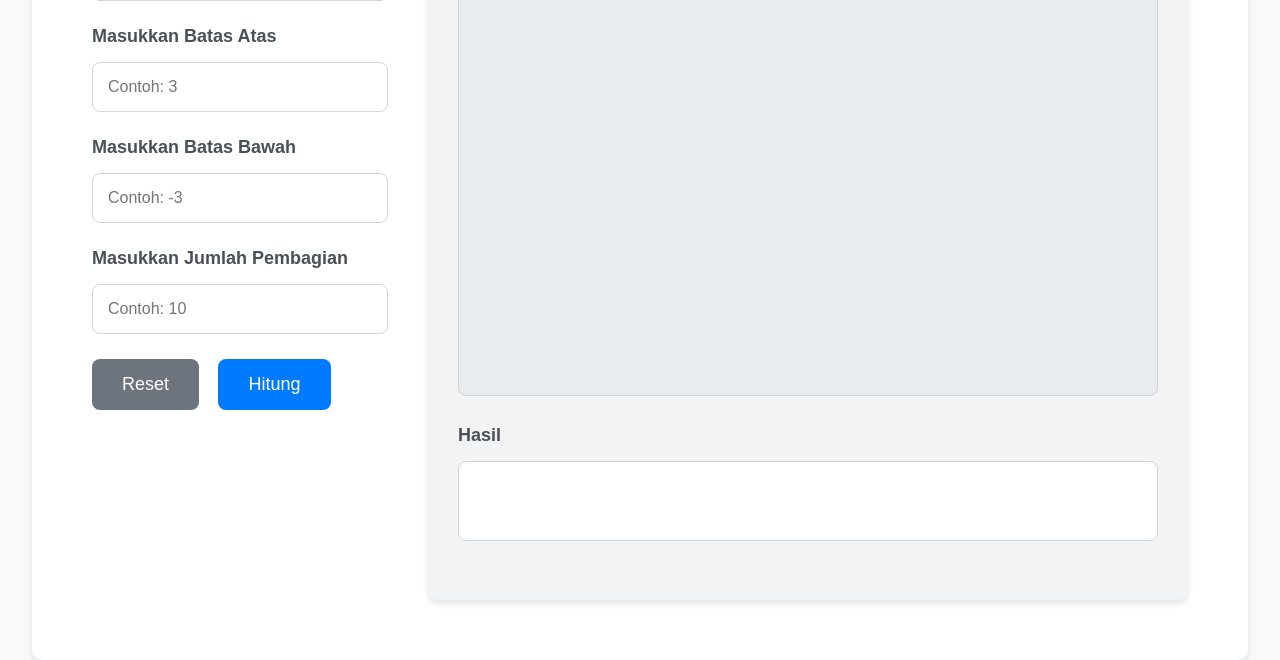
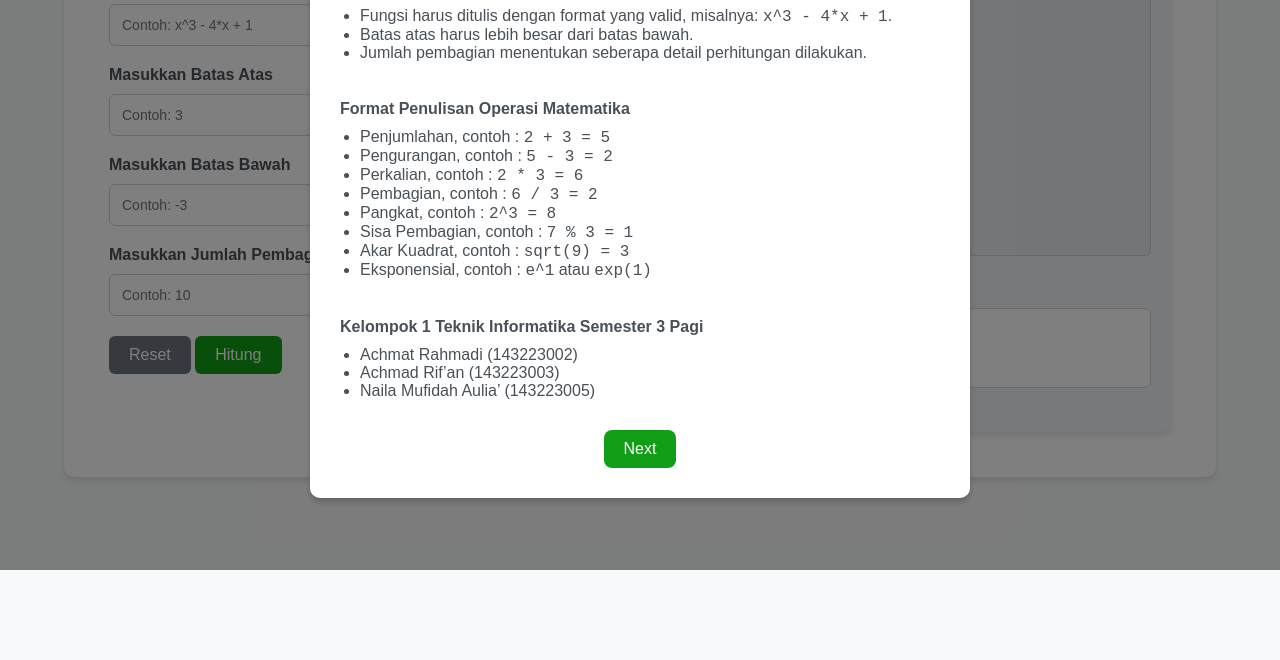
Before and after one commit to withrifan/table-method-app, a plain HTML site: page index.html in a window 1280 px wide. Shown: the part 230-890 px from the top of the page. After the commit the page ends 800 px from the top, so only its background shows below. Drawn offline with nearby package versions, Linux system fonts and the light colour scheme; files that its build step writes are made by us from their sources.

Commit message:
Update "Informasi Umum" and Styles

```diff
--- a/index.html
+++ b/index.html
@@ -3,13 +3,14 @@
   <head>
     <meta charset="UTF-8" />
     <meta name="viewport" content="width=device-width, initial-scale=1.0" />
-    <title>Metode Tabel</title>
-    <link rel="stylesheet" href="/web/styles.css" />
+    <title>Kalkulator Metode Tabel</title>
+    <link rel="stylesheet" href="styles.css" />
+    <link rel="shortcut icon" href="https://img.icons8.com/?size=100&id=Eb_WjSQOlQGi&format=png&color=000000" type="image/x-icon">
   </head>
   <body>
     <div class="wrapper">
       <div class="container">
-        <h2>Metode Tabel</h2>
+        <h2>Kalkulator Metode Tabel</h2>
         <form id="numericalForm">
           <label for="fungsi">Masukkan Fungsi</label>
           <input
@@ -60,7 +61,52 @@
         <textarea id="hasil" name="hasil" readonly></textarea>
       </div>
     </div>
-    <script src="/web/script.js"></script>
+    <div class="popup" id="popupInformasi">
+      <div class="popup-content">
+        <h3>Informasi Umum</h3>
+        <p>
+          Kalkulator Metode Tabel digunakan untuk mencari solusi dari persamaan
+          non-linear menggunakan metode pembagian interval. Masukkan fungsi,
+          batas atas, batas bawah, dan jumlah pembagian untuk mendapatkan hasil
+          yang mendekati akar dari fungsi.
+        </p>
+        <ul>
+          <li>
+            Fungsi harus ditulis dengan format yang valid, misalnya:
+            <code>x^3 - 4*x + 1</code>.
+          </li>
+          <li>Batas atas harus lebih besar dari batas bawah.</li>
+          <li>
+            Jumlah pembagian menentukan seberapa detail perhitungan dilakukan.
+          </li>
+        </ul>
+        <br />
+        <h4>Format Penulisan Operasi Matematika</h4>
+        <ul>
+          <li>Penjumlahan, contoh : <code>2 + 3 = 5</code></li>
+          <li>Pengurangan, contoh : <code>5 - 3 = 2</code></li>
+          <li>Perkalian, contoh : <code>2 * 3 = 6</code></li>
+          <li>Pembagian, contoh : <code>6 / 3 = 2</code></li>
+          <li>Pangkat, contoh : <code>2^3 = 8</code></li>
+          <li>Sisa Pembagian, contoh : <code>7 % 3 = 1</code></li>
+          <li>Akar Kuadrat, contoh : <code>sqrt(9) = 3</code></li>
+          <li>Eksponensial, contoh : <code>e^1</code> atau <code>exp(1)</code></li>
+        </ul>
+        <br />
+        <h4>
+          Kelompok 1 Teknik Informatika Semester 3 Pagi
+        </h4>
+        <ul>
+          <li>Achmat Rahmadi (143223002)</li>
+          <li>Achmad Rif’an (143223003)</li>
+          <li>Naila Mufidah Aulia’ (143223005)</li>
+        </ul>
+
+        <button class="button" id="closePopup">Next</button>
+      </div>
+    </div>
+
+    <script src="script.js"></script>
     <script src="https://cdnjs.cloudflare.com/ajax/libs/mathjs/11.8.0/math.min.js"></script>
   </body>
 </html>
--- a/script.js
+++ b/script.js
@@ -1,3 +1,17 @@
+// Menampilkan Pop-up saat Halaman Dimuat
+window.onload = function () {
+    const popup = document.getElementById("popupInformasi");
+    const closePopupButton = document.getElementById("closePopup");
+
+    // Tampilkan pop-up
+    popup.classList.add("show");
+
+    // Tutup pop-up saat tombol "Tutup" diklik
+    closePopupButton.addEventListener("click", function () {
+      popup.classList.remove("show");
+    });
+  };
+
 function prosesMetodeTabel() {
     try {
         // Ambil nilai input dari pengguna
--- a/styles.css
+++ b/styles.css
@@ -12,89 +12,164 @@ body {
 .wrapper {
   display: flex;
   flex-wrap: wrap;
-  width: 95%;
-  max-width: 1600px; /* Memperbesar ukuran maksimal */
+  width: 90%;
+  max-width: 1400px;
   background: #ffffff;
   box-shadow: 0 4px 6px rgba(0, 0, 0, 0.1);
   border-radius: 10px;
-  padding: 40px; /* Menambah padding */
+  padding: 30px;
   box-sizing: border-box;
 }
 
 .container {
-  flex: 3; /* Memperbesar bagian input */
-  margin: 20px;
+  flex: 2;
+  margin: 15px;
 }
 
 .sidebar {
-  flex: 2; /* Memperbesar sidebar */
-  margin: 20px;
+  flex: 1.5;
+  margin: 15px;
   background-color: #f1f3f5;
-  padding: 30px; /* Menambah padding */
+  padding: 20px;
   border-radius: 10px;
   box-shadow: 0 4px 6px rgba(0, 0, 0, 0.1);
 }
 
+.popup {
+  position: fixed;
+  top: 0;
+  left: 0;
+  width: 100%;
+  height: 100%;
+  background: rgba(0, 0, 0, 0.5); /* Transparansi latar belakang */
+  display: flex;
+  justify-content: center;
+  align-items: center;
+  z-index: 1000;
+  visibility: hidden; /* Tersembunyi secara default */
+  opacity: 0;
+  transition: visibility 0s, opacity 0.3s ease-in-out;
+}
+
+.popup-content {
+  background: #ffffff;
+  padding: 30px;
+  border-radius: 10px;
+  box-shadow: 0 4px 6px rgba(0, 0, 0, 0.2);
+  max-width: 600px;
+  width: 80%;
+  max-height: 90vh;
+  overflow-y: auto;
+  text-align: center;
+}
+
+.popup-content h3 {
+  margin-top: 0;
+  font-size: 24px;
+  color: #343a40;
+  text-align: center;
+}
+
+.popup-content h4 {
+  font-size: 16px;
+  color: #495057;
+  margin: 10px 0;
+  text-align: left;
+}
+
+.popup-content p,
+.popup-content ul {
+  font-size: 16px;
+  color: #495057;
+  margin: 10px 0;
+  text-align: justify;
+}
+
+.popup-content ul {
+  text-align: left;
+  padding-left: 20px;
+  text-align: justify;
+}
+
+.popup-content button {
+  margin-top: 20px;
+  background-color: #119e16;
+  color: white;
+  padding: 10px 20px;
+  border: none;
+  border-radius: 8px;
+  font-size: 16px;
+  cursor: pointer;
+}
+
+.popup-content button:hover {
+  background-color: #0a770e;
+}
+
+/* Pop-up Visible */
+.popup.show {
+  visibility: visible;
+  opacity: 1;
+}
+
 h2 {
-  margin-bottom: 30px; /* Menambah jarak */
+  margin-bottom: 20px;
   color: #343a40;
-  font-size: 28px; /* Memperbesar font heading */
+  font-size: 24px;
 }
 
 label {
   display: block;
-  margin-bottom: 15px; /* Menambah jarak antar label */
+  margin-bottom: 10px;
   font-weight: bold;
   color: #495057;
-  font-size: 18px; /* Memperbesar ukuran font label */
+  font-size: 16px;
 }
 
 input[type="text"],
 textarea {
   width: 100%;
-  padding: 15px; /* Memperbesar padding */
-  margin-bottom: 25px; /* Menambah jarak antar elemen */
+  padding: 12px;
+  margin-bottom: 20px;
   border: 1px solid #ced4da;
-  border-radius: 8px;
-  font-size: 16px; /* Memperbesar ukuran font */
+  border-radius: 6px;
+  font-size: 14px;
   box-sizing: border-box;
-}
-
-#prosesIterasi {
-  height: 500px; /* Menambah tinggi area proses iterasi */
-  width: 700px;
-  background-color: #e9ecef;
-  font-size: 16px; /* Memperbesar ukuran font */
-  padding: 10px;
-}
-
-#hasil {
-  height: 80px; /* Menambah tinggi area hasil */
-  width: 700px;
-  background-color: #ffffff;
-  font-size: 16px; /* Memperbesar ukuran font */
-  padding: 10px;
 }
 
 textarea {
   resize: none;
 }
 
+#prosesIterasi {
+  height: 300px;
+  background-color: #e9ecef;
+  font-size: 14px;
+}
+
+#hasil {
+  height: 80px;
+  background-color: #ffffff;
+  font-size: 14px;
+}
+
+.button-group {
+  display: flex;
+  gap: 10px;
+}
+
 .button {
-  display: inline-block;
-  padding: 15px 30px; /* Memperbesar tombol */
-  font-size: 18px; /* Memperbesar ukuran font tombol */
+  padding: 10px 20px;
+  font-size: 16px;
   color: #ffffff;
-  background-color: #007bff;
+  background-color: #119e16;
   border: none;
-  border-radius: 8px;
+  border-radius: 6px;
   cursor: pointer;
-  text-align: center;
-  margin-right: 15px;
 }
 
 .button:hover {
-  background-color: #0056b3;
+  background-color: #0a770e;
 }
 
 .button.reset {
@@ -115,4 +190,54 @@ textarea {
   .sidebar {
     margin: 10px 0;
   }
+
+  #prosesIterasi {
+    height: 200px;
+    font-size: 12px;
+  }
+
+  #hasil {
+    font-size: 12px;
+  }
 }
+
+@media (max-width: 768px) {
+  h2 {
+    font-size: 20px;
+  }
+
+  label {
+    font-size: 14px;
+  }
+
+  input[type="text"],
+  textarea {
+    font-size: 12px;
+  }
+
+  .button {
+    font-size: 14px;
+    padding: 8px 16px;
+  }
+}
+
+/* Responsive Pop-up */
+@media (max-width: 768px) {
+  .popup-content {
+    padding: 20px; /* Sesuaikan padding untuk layar kecil */
+  }
+
+  .popup-content h3 {
+    font-size: 20px; /* Perkecil ukuran heading */
+  }
+
+  .popup-content p,
+  .popup-content ul {
+    font-size: 14px; /* Perkecil ukuran font untuk teks */
+  }
+
+  .popup-content button {
+    font-size: 14px; /* Perkecil ukuran tombol */
+    padding: 8px 16px;
+  }
+}
```
